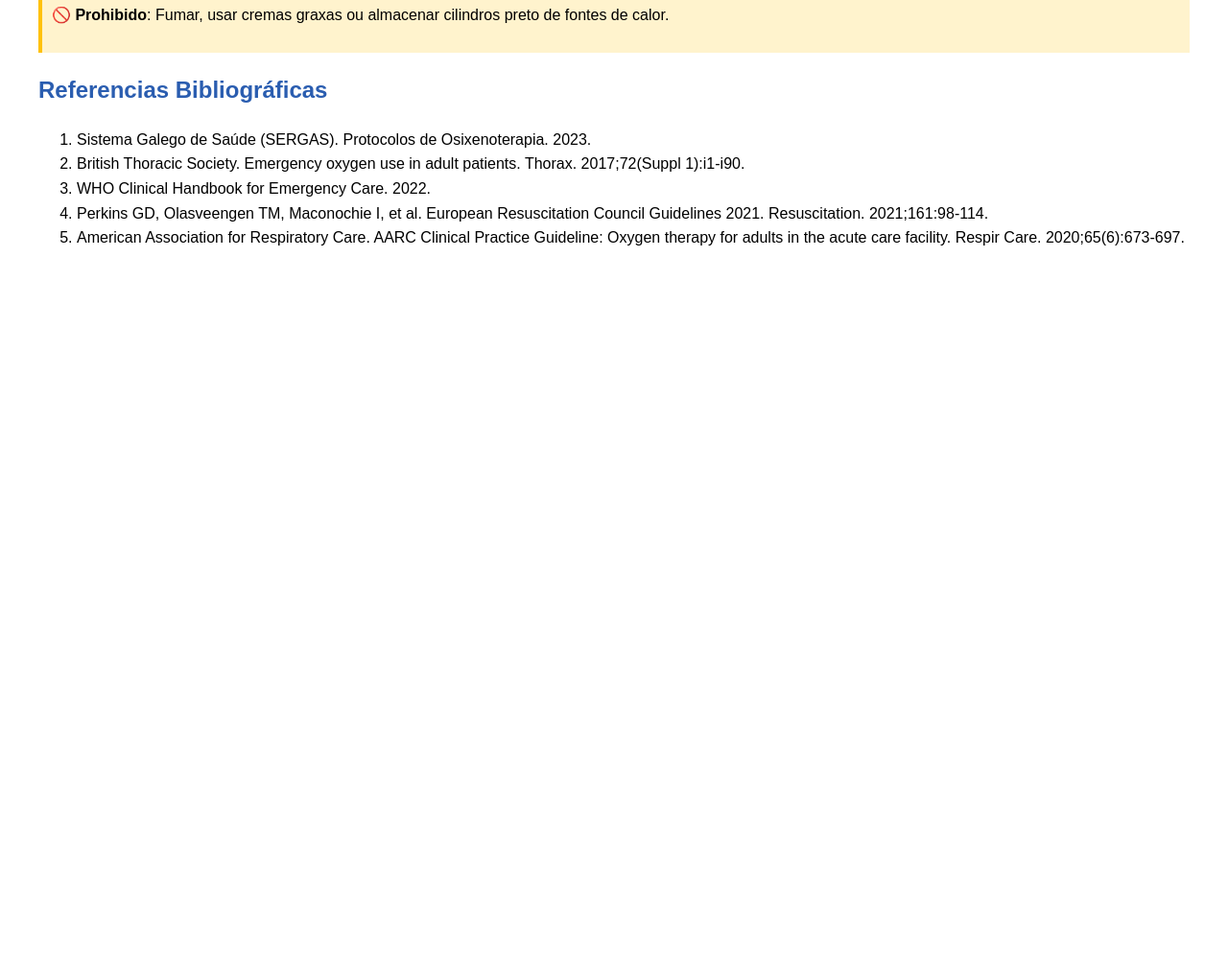
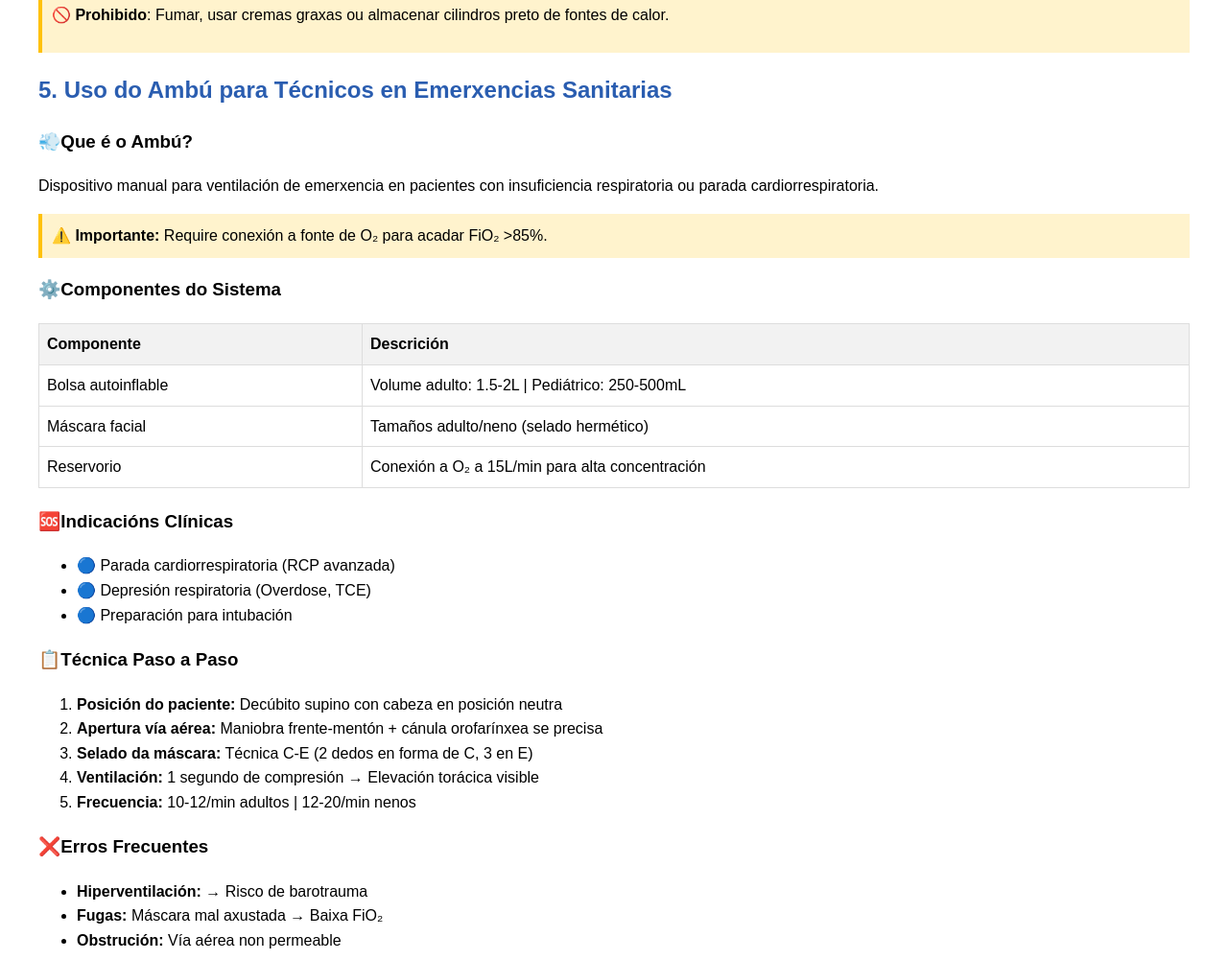
Before and after one commit to Crospirit/osixenoterapia, a plain HTML site: page index.html in a window 1280 px wide. Shown: the part 1219-2220 px from the top of the page at 96% size. Before the commit the page ends 1520 px from the top, so only its background shows below. Drawn offline with Linux system fonts and the light colour scheme.

Commit message:
Update index.html

```diff
--- a/index.html
+++ b/index.html
@@ -63,6 +63,56 @@
 <div class="nota">
     <p>🚫 <strong>Prohibido</strong>: Fumar, usar cremas graxas ou almacenar cilindros preto de fontes de calor.</p>
 </div>
+    <section>
+    <h2>5. Uso do Ambú para Técnicos en Emerxencias Sanitarias</h2>
+
+    <div class="slide">
+        <h3><span class="icono">💨</span>Que é o Ambú?</h3>
+        <p>Dispositivo manual para ventilación de emerxencia en pacientes con insuficiencia respiratoria ou parada cardiorrespiratoria.</p>
+        <div class="nota">
+            <strong>⚠️ Importante:</strong> Require conexión a fonte de O₂ para acadar FiO₂ >85%.
+        </div>
+    </div>
+
+    <div class="slide">
+        <h3><span class="icono">⚙️</span>Componentes do Sistema</h3>
+        <table>
+            <tr><th>Componente</th><th>Descrición</th></tr>
+            <tr><td>Bolsa autoinflable</td><td>Volume adulto: 1.5-2L | Pediátrico: 250-500mL</td></tr>
+            <tr><td>Máscara facial</td><td>Tamaños adulto/neno (selado hermético)</td></tr>
+            <tr><td>Reservorio</td><td>Conexión a O₂ a 15L/min para alta concentración</td></tr>
+        </table>
+    </div>
+
+    <div class="slide">
+        <h3><span class="icono">🆘</span>Indicacións Clínicas</h3>
+        <ul>
+            <li>🔵 Parada cardiorrespiratoria (RCP avanzada)</li>
+            <li>🔵 Depresión respiratoria (Overdose, TCE)</li>
+            <li>🔵 Preparación para intubación</li>
+        </ul>
+    </div>
+
+    <div class="slide">
+        <h3><span class="icono">📋</span>Técnica Paso a Paso</h3>
+        <ol>
+            <li><strong>Posición do paciente:</strong> Decúbito supino con cabeza en posición neutra</li>
+            <li><strong>Apertura vía aérea:</strong> Maniobra frente-mentón + cánula orofarínxea se precisa</li>
+            <li><strong>Selado da máscara:</strong> Técnica C-E (2 dedos en forma de C, 3 en E)</li>
+            <li><strong>Ventilación:</strong> 1 segundo de compresión → Elevación torácica visible</li>
+            <li><strong>Frecuencia:</strong> 10-12/min adultos | 12-20/min nenos</li>
+        </ol>
+    </div>
+
+    <div class="slide">
+        <h3><span class="icono">❌</span>Erros Frecuentes</h3>
+        <ul>
+            <li><strong>Hiperventilación:</strong> → Risco de barotrauma</li>
+            <li><strong>Fugas:</strong> Máscara mal axustada → Baixa FiO₂</li>
+            <li><strong>Obstrución:</strong> Vía aérea non permeable</li>
+        </ul>
+    </div>
+</section>
 
 <!-- Bibliografía Vancouver -->
 <h2>Referencias Bibliográficas</h2>
```
